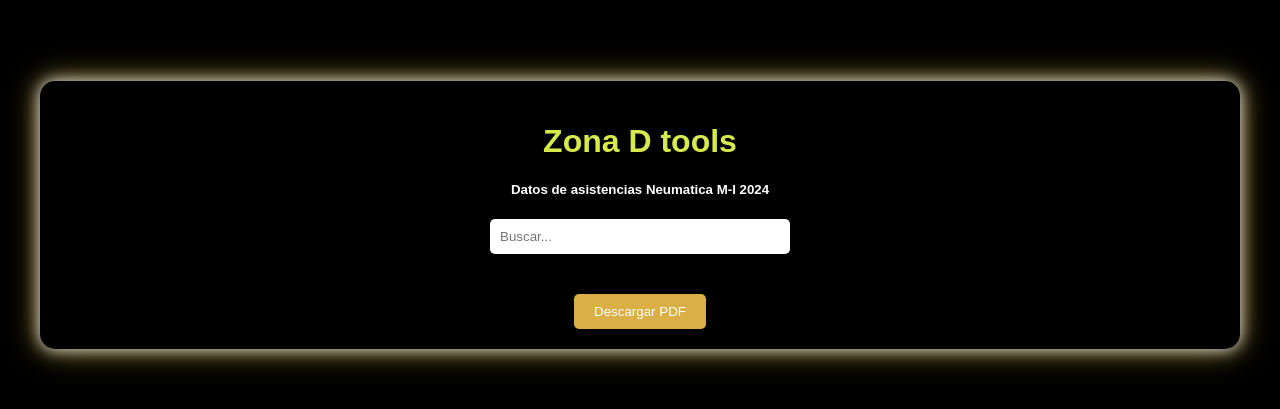
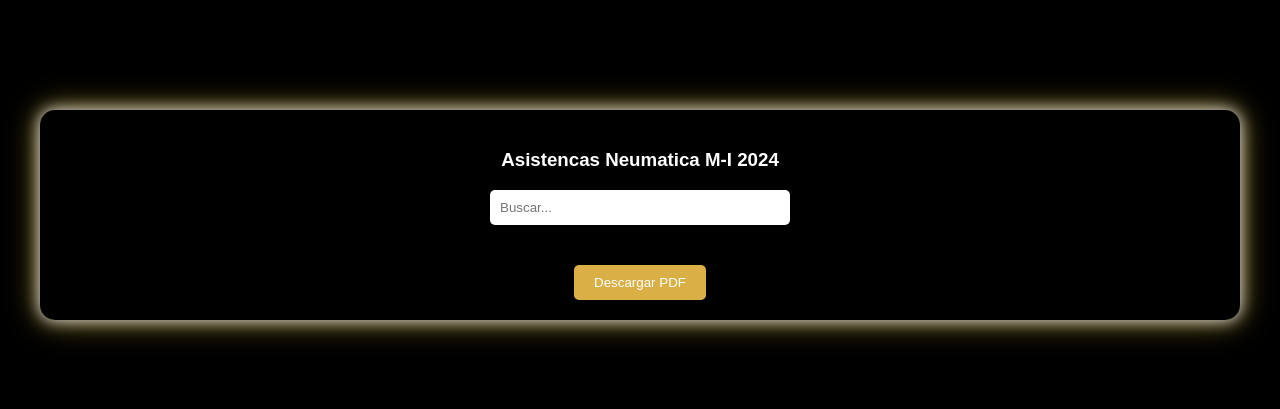
Before and after one commit to appbootariel1177/asistencias_neumatica_2024, a plain HTML site: page index.html in a window 1280 px wide. Shown: the part 185-594 px from the top of the page. Drawn offline with Linux system fonts and the light colour scheme; no server answers.

Commit message:
Update index.html

```diff
--- a/index.html
+++ b/index.html
@@ -8,9 +8,10 @@
 </head>
 <body>
     <div class="container">
-        <h1>Zona D tools</h1>
-        <h5>Datos de asistencias Neumatica M-I 2024</h5>
+
+        <h3>Asistencas  Neumatica M-I 2024</h3>
         <input type="text" id="searchInput" placeholder="Buscar...">
+
         <table id="dataTable">
             <thead id="tableHeaders"></thead>
             <tbody id="tableBody"></tbody>
```
